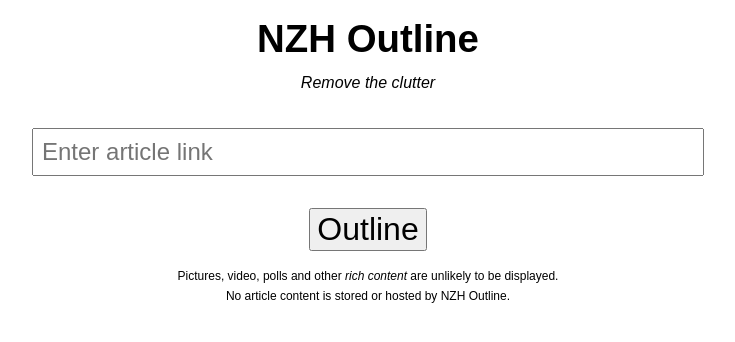
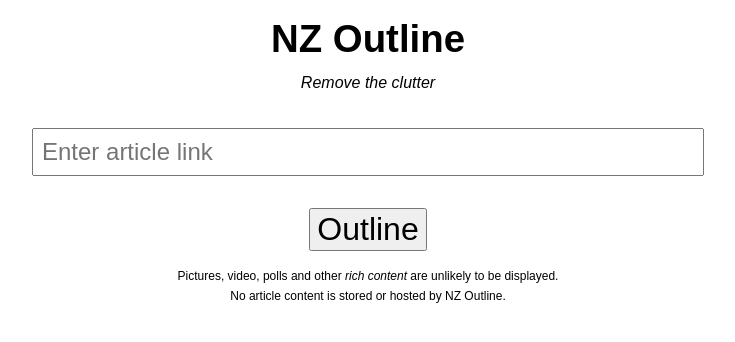
Before and after one commit to jason-s13r/declutter, a website: page index.html in a window 1280 px wide. Shown: the whole page, without its empty margins (272-1007 px from the left). Drawn offline with Linux system fonts and the light colour scheme.

Commit message:
broaded name.

```diff
--- a/index.html
+++ b/index.html
@@ -2,7 +2,7 @@
 <html>
 
 <head>
-	<title>NZH Outline</title>
+	<title>NZ Outline</title>
 	<style>
 		body {
 			margin: 0.5rem auto;
@@ -45,7 +45,7 @@
 </head>
 
 <body>
-	<h1>NZH Outline</h1>
+	<h1>NZ Outline</h1>
 	<h2>Remove the clutter</h2>
 	<form action="/" method="POST" accept-charset="UTF-8">
 		<input name="url" placeholder="Enter article link" />
@@ -54,7 +54,7 @@
 	<p>
 		Pictures, video, polls and other <em>rich content</em> are unlikely to be displayed.
 		<br />
-		No article content is stored or hosted by NZH Outline.
+		No article content is stored or hosted by NZ Outline.
 	</p>
 </body>
 
```
